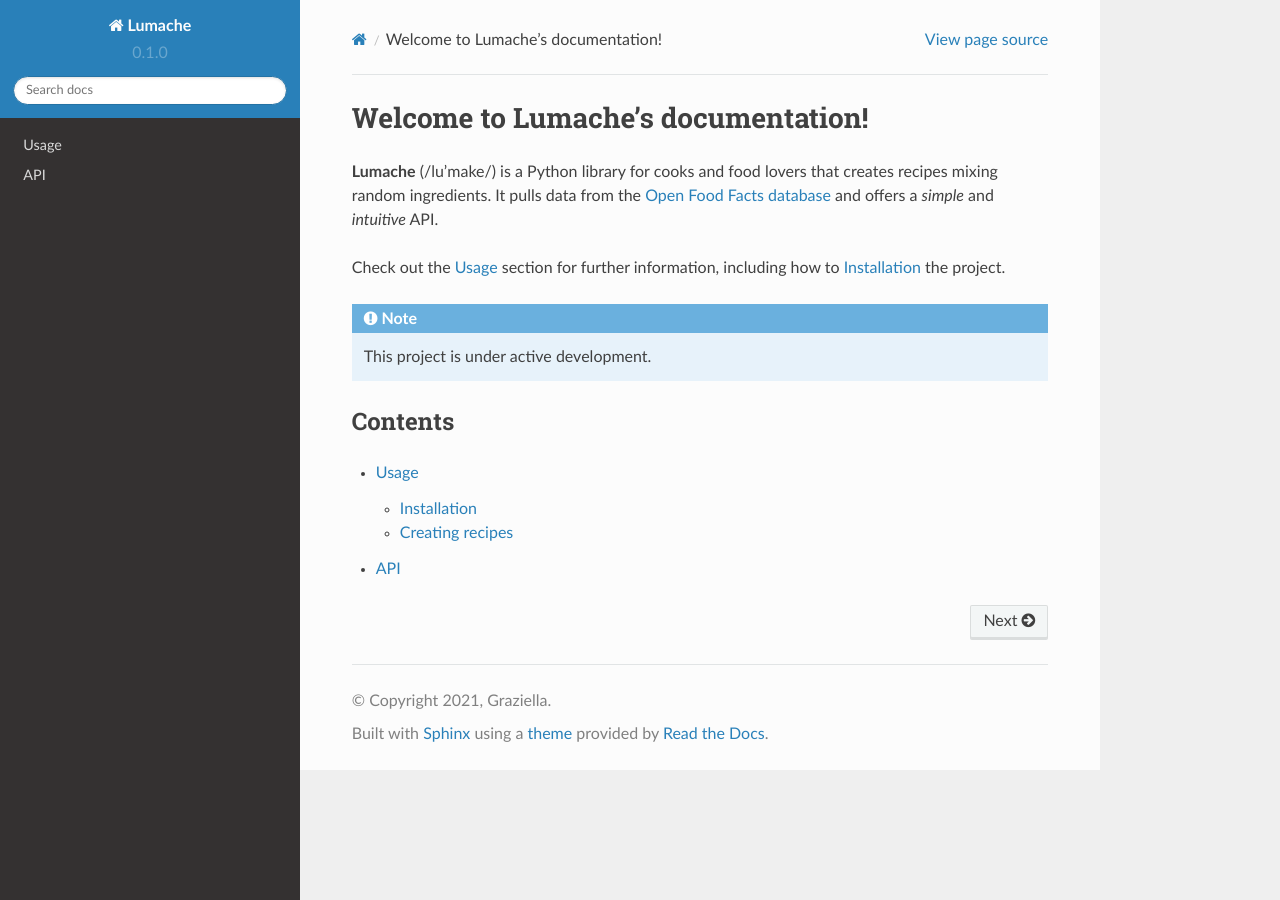
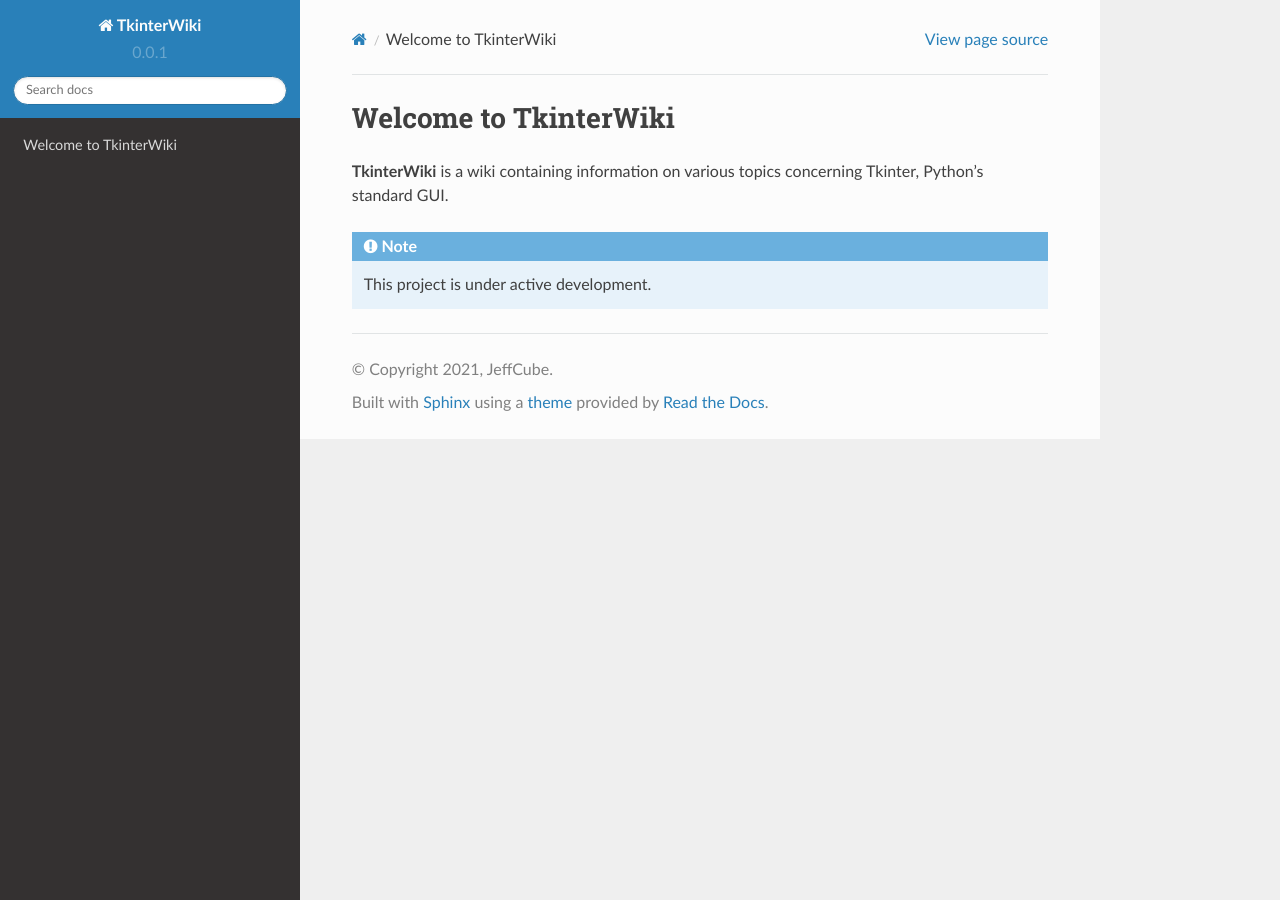
Before and after one commit to JeffCube99/TkinterWiki, a Sphinx documentation site: the page built from docs/source/index.rst, in a window 1280 px wide. Built offline with Sphinx 7.4.7 and the Read the Docs theme 2.0.0, drawn with Linux system fonts in a browser that asks for light colours.

Commit message:
* Swapping information from template with ones for TkinterWiki

```diff
--- a/docs/source/api.rst
+++ /dev/null
@@ -1,7 +0,0 @@
-API
-===
-
-.. autosummary::
-   :toctree: generated
-
-   lumache
--- a/docs/source/conf.py
+++ b/docs/source/conf.py
@@ -2,12 +2,12 @@
 
 # -- Project information
 
-project = 'Lumache'
-copyright = '2021, Graziella'
-author = 'Graziella'
+project = 'TkinterWiki'
+copyright = '2021, JeffCube'
+author = 'JeffCube'
 
-release = '0.1'
-version = '0.1.0'
+version = '0.0.1'
+release = version
 
 # -- General configuration
 
--- a/docs/source/index.rst
+++ b/docs/source/index.rst
@@ -1,22 +1,12 @@
-Welcome to Lumache's documentation!
-===================================
+======================
+Welcome to TkinterWiki
+======================
 
-**Lumache** (/lu'make/) is a Python library for cooks and food lovers
-that creates recipes mixing random ingredients.
-It pulls data from the `Open Food Facts database <https://world.openfoodfacts.org/>`_
-and offers a *simple* and *intuitive* API.
+**TkinterWiki** is a wiki containing information on various topics concerning Tkinter, Python's standard GUI.
 
-Check out the :doc:`usage` section for further information, including
-how to :ref:`installation` the project.
+..  note::
 
-.. note::
+    This project is under active development.
 
-   This project is under active development.
-
-Contents
---------
-
-.. toctree::
-
-   usage
-   api
+..  toctree::
+    :maxdepth: 2
--- a/pyproject.toml
+++ b/pyproject.toml
@@ -3,6 +3,6 @@
 build-backend = "flit_core.buildapi"
 
 [project]
-name = "lumache"
-authors = [{name = "Graziella", email = "graziella@lumache"}]
+name = "TkinterWiki"
+authors = [{name = "JeffCube", email = "jeffcube99@gmail.com"}]
 dynamic = ["version", "description"]
```
Also changed, not shown: README.rst (+4 -7 lines), docs/source/usage.rst (deleted, +0 -33 lines), lumache.py (deleted, +0 -23 lines).
